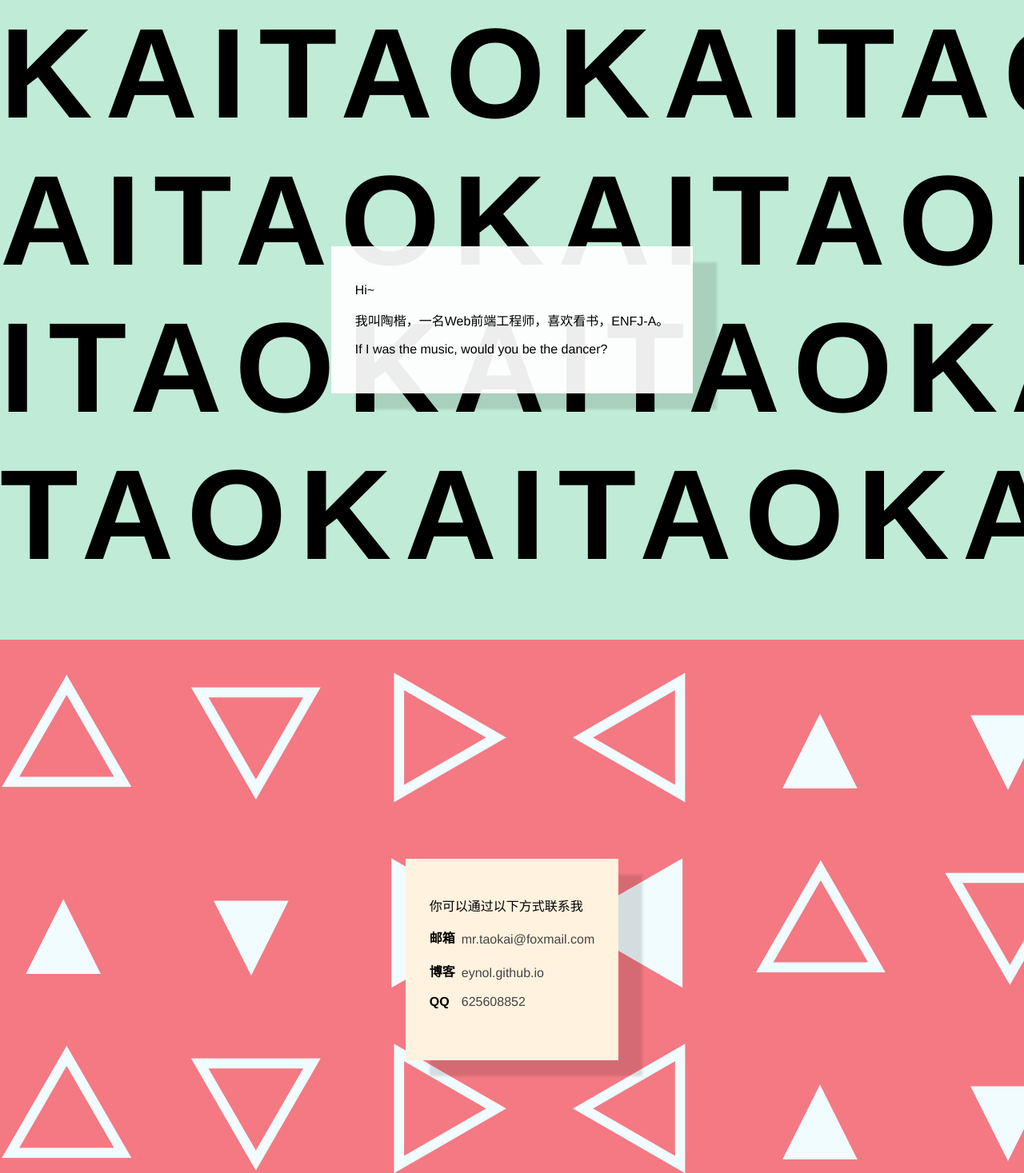
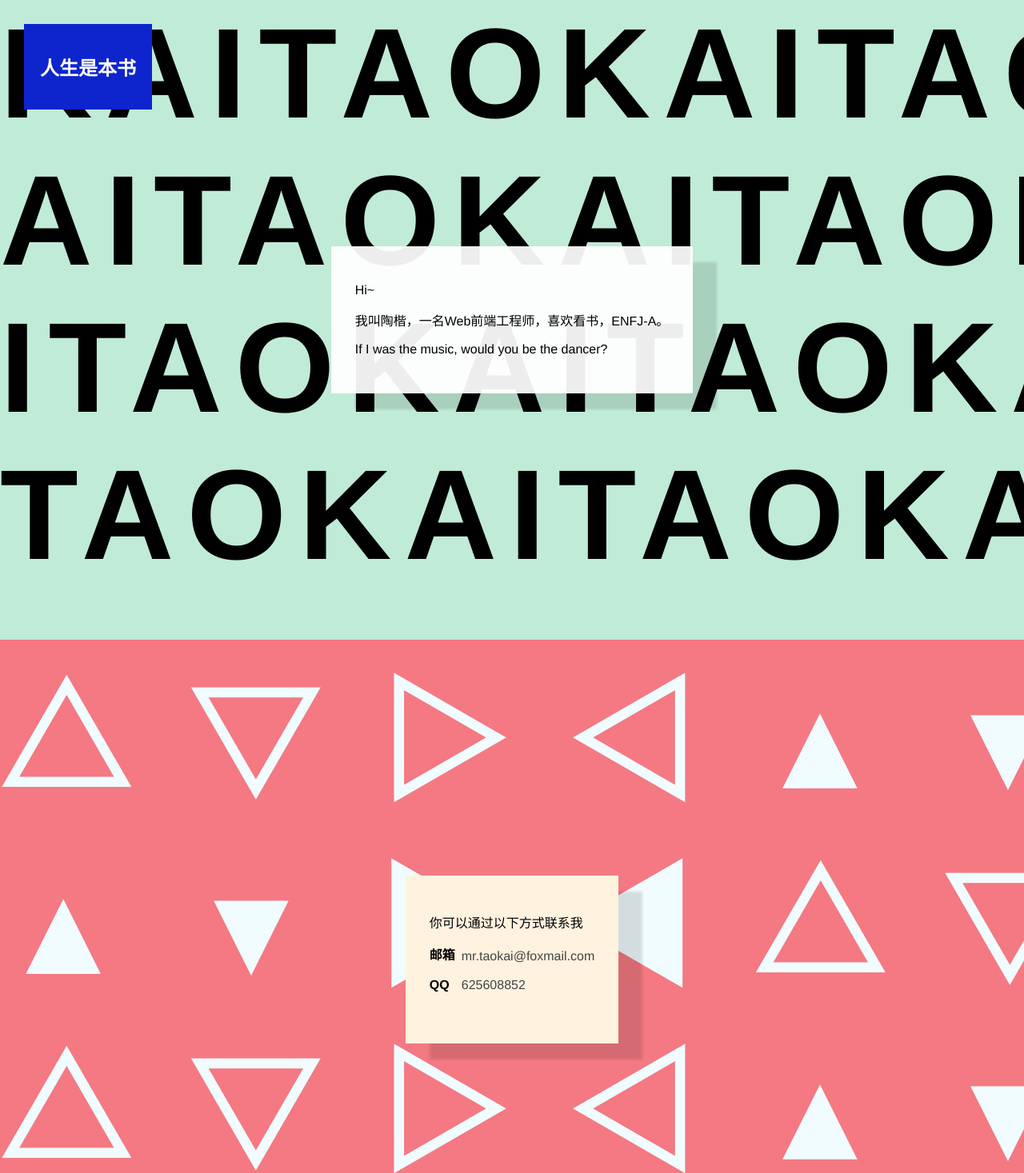
Before and after one commit to eynol/heitaov.cn, a website: page index.pug in a window 1280 px wide. Shown: the top 1467 px of the page at 80% size. Drawn offline with nearby package versions, Linux system fonts and the light colour scheme; files that its build step writes are made by us from their sources.

Commit message:
fix: 更新备案

```diff
--- a/index.pug
+++ b/index.pug
@@ -4,7 +4,7 @@ html(lang="zh")
     meta(charset="UTF-8")
     meta(name="viewport" content="width=device-width, initial-scale=1.0")
     meta(http-equiv="X-UA-Compatible", content="ie=edge")
-    title 陶楷 | Kai Tao
+    title 人生是本书 | 陶楷 | Kai Tao
     link(href="index.css"  rel="stylesheet")
     link(rel="shortcut icon" href="./img/heitaov@72.png")
     meta(name="theme-color" content="black")
@@ -23,6 +23,8 @@ html(lang="zh")
 
     .seasons
       .spring
+        .lifelong
+          h1 人生是本书
         .bg
           h1 KAITAOKAITAOKAITAOKAITAO
           h1 AITAOKAITAOKAITAOKAITAOK
@@ -47,9 +49,9 @@ html(lang="zh")
             dt 邮箱
             dd
               a(href="mailto:mr.taokai@foxmail.com?subject=[from heitaov.cn]Write Your Email Title here", title="直接给我发邮件") mr.taokai@foxmail.com
-            dt 博客
-            dd
-              a(href="https://eynol.github.io", title="将打开新标签" ,target="_blank") eynol.github.io
+            //- dt 博客
+            //- dd
+            //- a(href="https://eynol.github.io", title="将打开新标签" ,target="_blank") eynol.github.io
             dt QQ
             dd
               span.e444 625608852
@@ -75,4 +77,4 @@ html(lang="zh")
           //- h2 说再见。
           //- p.right “我走啦~”
         footer.cite
-          p Copyright ©2017 <a href="http://www.miitbeian.gov.cn/" target="_blank">蜀ICP备16001587号-1</a>
+          p Copyright ©2021 <a href="https://beian.miit.gov.cn" target="_blank">蜀ICP备16001587号-1</a>
--- a/index.styl
+++ b/index.styl
@@ -96,6 +96,18 @@ clearfix()
   margin 1.875rem
   background-color: rgba(255,255,255,.93);
   cardshadow()
+.lifelong
+  position: absolute
+  left: 30px
+  top 30px
+  color: #fafafa;
+  background-color: #0e25ce;
+  padding: 20px 30px;
+  padding 20px
+  z-index 40
+  simsun()
+  h1
+    font-size 24px
 .spring
   display flex
   justify-content center
--- a/package.json
+++ b/package.json
@@ -4,11 +4,11 @@
   "description": "",
   "main": "gulpfile.js",
   "devDependencies": {
-    "browser-sync": "^2.18.8",
+    "browser-sync": "^2.27.7",
     "del": "^3.0.0",
     "gulp": "^3.9.1",
     "gulp-imagemin": "^3.2.0",
-    "gulp-plumber": "^1.1.0",
+    "gulp-plumber": "^1.2.1",
     "gulp-pug": "^3.3.0",
     "gulp-sourcemaps": "^1.11.1",
     "gulp-stylus": "^2.6.0"
@@ -16,7 +16,7 @@
   "scripts": {
     "test": "echo \"Error: no test specified\" && exit 1",
     "start": "gulp  serve",
-    "build":"gulp"
+    "build": "gulp"
   },
   "repository": {
     "type": "git",
```
Also changed, not shown: 1 other file.
